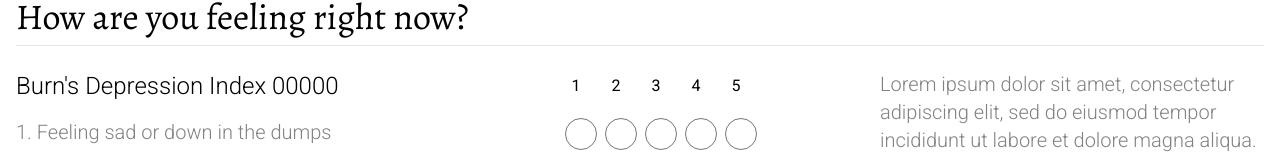
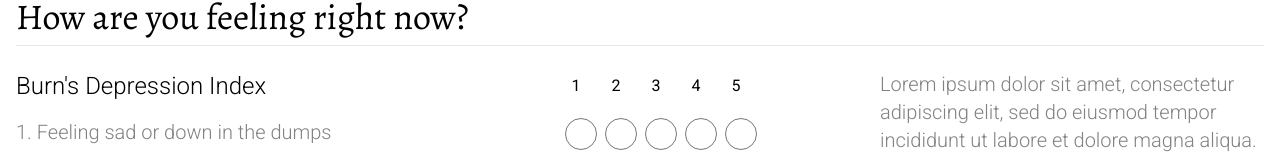
Before and after one commit to arbrsts/oneday, a Next.js app in the folder app/: page / in a window 1280 px wide. Shown: the part 735-893 px from the top of the page. Built offline with nearby package versions, Linux system fonts and the light colour scheme.

Commit message:
modified:   app/src/components/questionnaire/Questionnaire.tsx

```diff
--- a/app/src/components/questionnaire/Questionnaire.tsx
+++ b/app/src/components/questionnaire/Questionnaire.tsx
@@ -42,10 +42,14 @@
             <h1 className="text-4xl mb-2">How are you feeling right now?</h1>
             <hr />
             <div className="grid lg:grid-cols-3 gap-12 mt-6">
+                {show ?
+                <div className="flex items-center justify-center col-span-2">
+                    <h1>your Burn's depression index score is: {total}</h1>
+                </div> :
                 <div className="flex flex-col gap-4 col-span-2">
                     <div className="grid grid-cols-3">
                         <span className="col-span-2 text-2xl font-thin">
-                        Burn's Depression Index {show ? total : scores}
+                        Burn's Depression Index
                         </span>
                         <div className="flex gap-2 mt-auto mb-1">
                         <span className="text-center w-8">1</span>
@@ -58,7 +62,7 @@
                     {questions.slice(count*questionsAtATime, count*questionsAtATime+questionsAtATime).map((q, i) => (
                         <Question question={q} index={i} update={updateScores} key={q}/>
                     ))}
-                </div>
+                </div>}
 
                 <div className="text-content text-xl leading-7 font-extralight">
                 Lorem ipsum dolor sit amet, consectetur adipiscing elit, sed do
```
